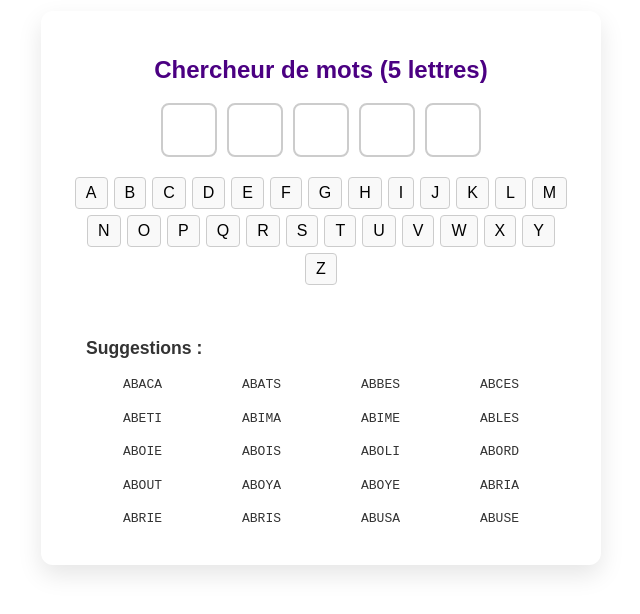
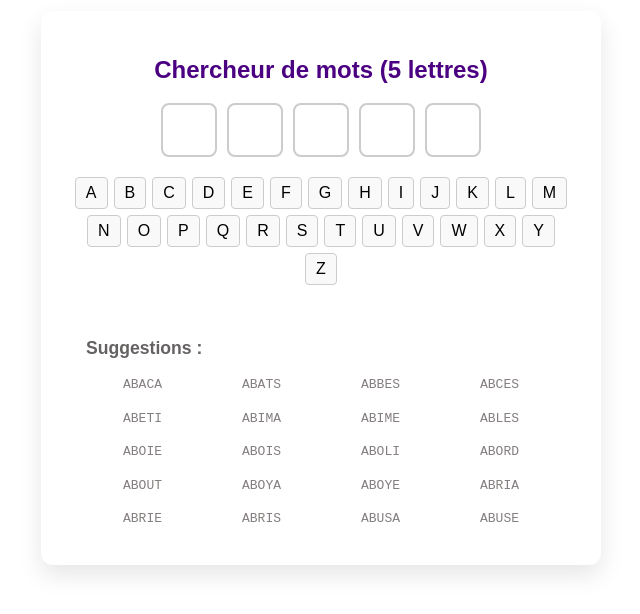
Before and after one commit to Marma92/word-finder, a React (Vite) app: page / in a window 1280 px wide. Shown: the part 112-726 px from the top of the page, without its empty margins (319-959 px from the left). Built offline with nearby package versions, Linux system fonts and the light colour scheme.

Commit message:
css improvements

```diff
--- a/src/WordFinder.css
+++ b/src/WordFinder.css
@@ -36,7 +36,7 @@ html, body, #root {
 .wordfinder-card h2 {
     margin-bottom: 10px;
     font-size: 1.1rem;
-    color: #333;
+    color: #656262;
 }
 
   /* Inputs */
@@ -83,7 +83,7 @@ html, body, #root {
 
 .results li {
     font-family: monospace;
-    color: #333;
+    color: #847e7e;
     /* background: #e6e6ff; */
     padding: 4px 8px;
     border-radius: 4px;
@@ -92,7 +92,7 @@ html, body, #root {
 
 .empty {
     font-style: italic;
-    color: #888;
+    color: #939191;
     text-align: center;
     margin-top: 10px;
 }
```
